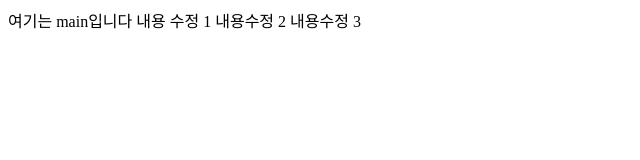
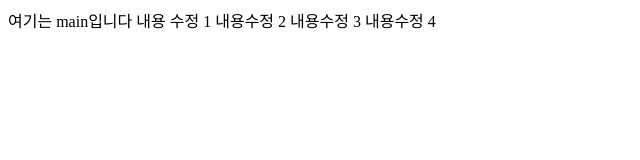
Before and after one commit to RhoAias12/team-project, a plain HTML site: page index.html in a window 1280 px wide. Shown: the full height of the page, 0-640 px from the left. Drawn offline with Linux system fonts and the light colour scheme.

Commit message:
내용수정4

```diff
--- a/index.html
+++ b/index.html
@@ -6,6 +6,6 @@
     <title>Document</title>
   </head>
   <body>
-    여기는 main입니다 내용 수정 1 내용수정 2 내용수정 3
+    여기는 main입니다 내용 수정 1 내용수정 2 내용수정 3 내용수정 4
   </body>
 </html>
```
